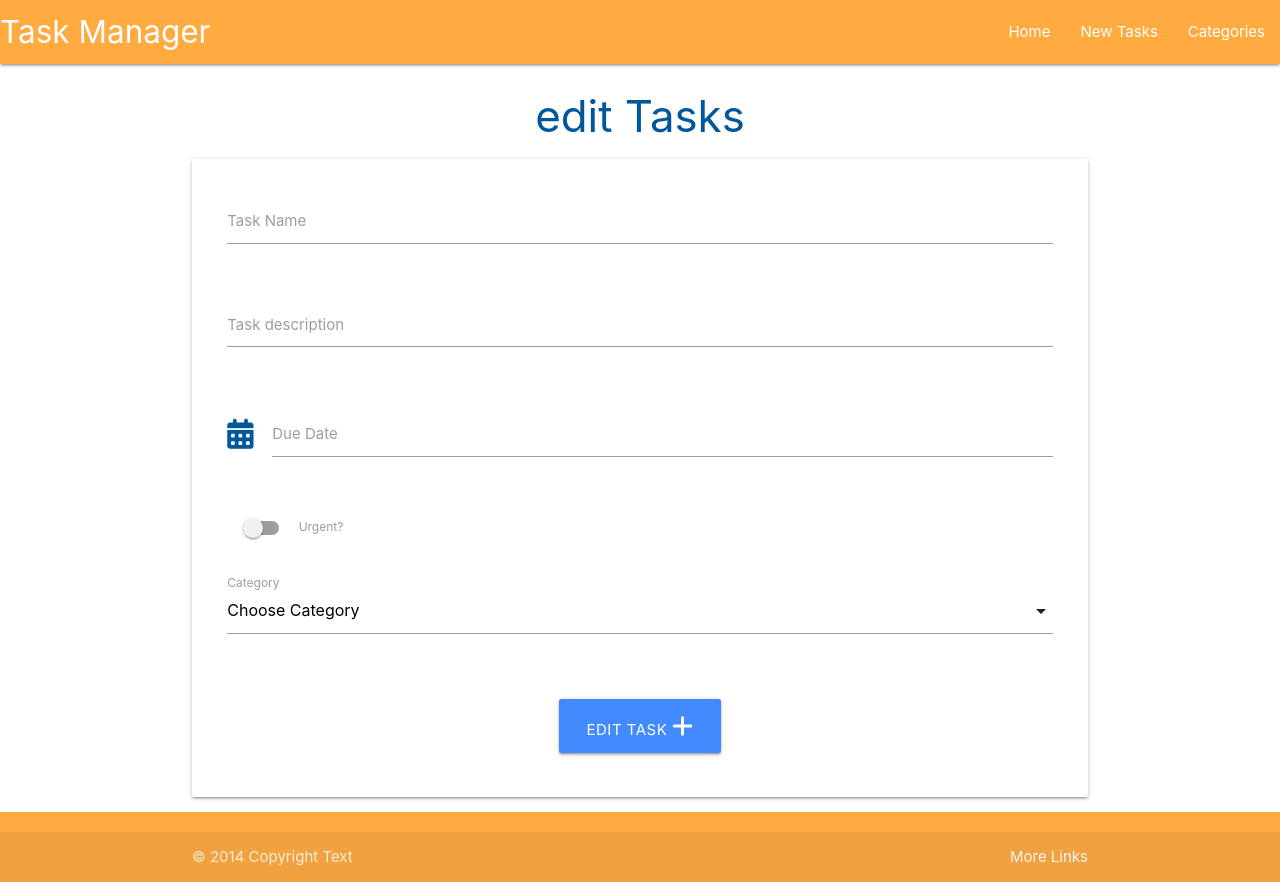
After one commit to Jakemcp97/rdbms-mini-project, a Flask app: template taskmanager/templates/edit_task.html in a window 1280 px wide. The commit adds this page. Run offline with Flask 2, Linux system fonts and the light colour scheme; the template is opened without the code that fills it, so the values that code supplies are empty; some libraries are stand-ins or nearby versions.

Commit message:
edit function added

```diff
--- /dev/null
+++ b/taskmanager/templates/edit_task.html
@@ -0,0 +1,75 @@
+{% extends "base.html" %}
+
+{% block content %}
+
+<h3 class="light-blue-text text-darken-4 center-align">edit Tasks</h3>
+
+
+<div class="row card-panel white-text accent-2">
+    <form class="col s12" method="post" action="{{ url_for('edit_task', task_id=task.id) }}">
+        <div class="row">
+            <div class="input-field col s12">
+                <input id="task_name" name="task_name" value="{{ task.task_name }}" minlength="5" maxlength="50" type="text" class="validate"
+                    required>
+                <label for="task_name">Task Name</label>
+            </div>
+        </div>
+        <div class="row">
+            <div class="input-field col s12">
+                <textarea id="task_description" name="task_description" minlength="5" maxlength="5000" type="text"
+                    class="materialize-textarea validate" required>
+                    {{-task.task_description-}}
+                    </textarea>
+                <label for="task_description">Task description</label>
+            </div>
+        </div>
+        <div class="row">
+            <div class="input-field col s12">
+                <i class="fas fa-calendar-alt prefix light-blue-text text-darken-4"></i>
+                <input id="due_date" name="due_date" type="text" value="{{task.due_date.strftime('%d , %B , %Y')}}" class="datepicker validate" required>
+                <label for="due_date">Due Date</label>
+            </div>
+        </div>
+        <div class="row">
+            <div class="input-field col s12">
+                <div class="switch">
+                    <label for="is_urgent">
+                        {% if task.is_urgent == True %}
+                            <input id="is_urgent" name="is_urgent" type="checkbox" checked>
+                        {% else %}
+                            <input id="is_urgent" name="is_urgent" type="checkbox">
+                        {% endif %}
+                        <span class="lever"></span>
+                        Urgent?
+                    </label>
+                </div>
+            </div>
+        </div>
+
+        <div class="row">
+            <div class="input-field col s12">
+                <select id="category_id" name="category_id" class="validate" required>
+                    <option value="" disabled selected>Choose Category</option>
+                    {% for category in categories %}
+                        {% if category == task.category %}
+                        <option value="{{ category.id }}" selected>{{ category.category_name }}</option>
+                    {% else %}
+                        <option value="{{ category.id }}">{{ category.category_name }}</option>
+                    {% endif %}
+                    {% endfor %}
+                </select>>
+                <label for="category_id">Category</label>
+            </div>
+        </div>
+
+        <div class="row">
+            <div class="center-align col s12">
+                <button type="submit" class="btn-large blue accent-2">
+                    edit Task <i class="fa-solid fa-plus"></i>
+                </button>
+            </div>
+        </div>
+    </form>
+</div>
+
+{% endblock %}
```
Also changed, not shown: taskmanager/routes.py (+16 -0 lines), taskmanager/templates/tasks.html (+7 -1 lines).
